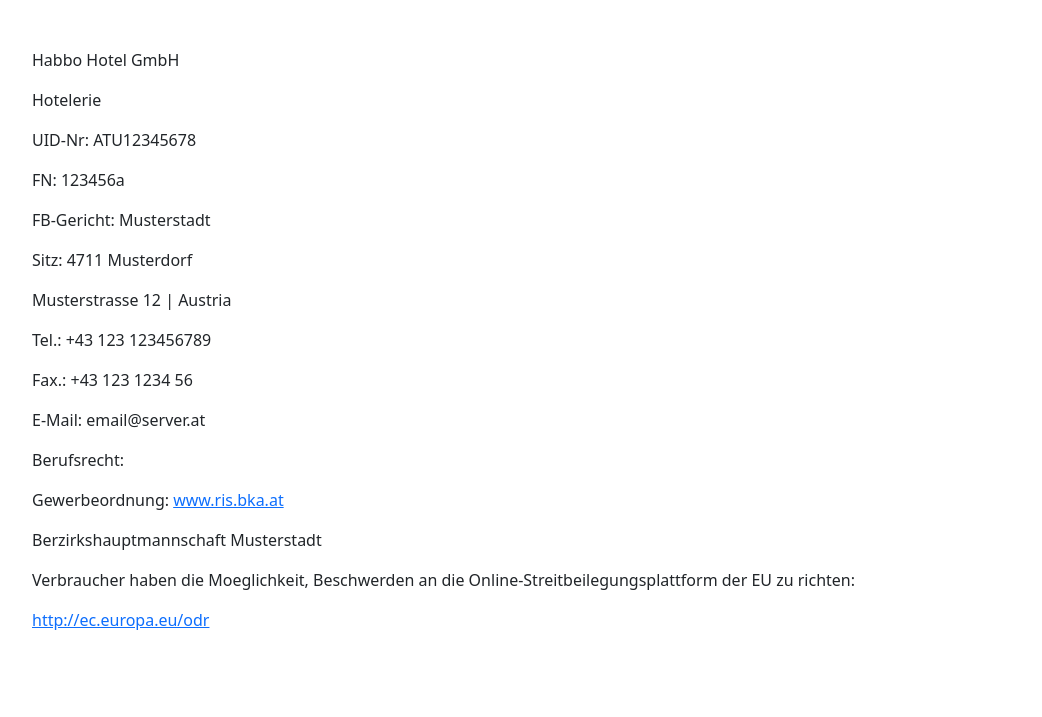
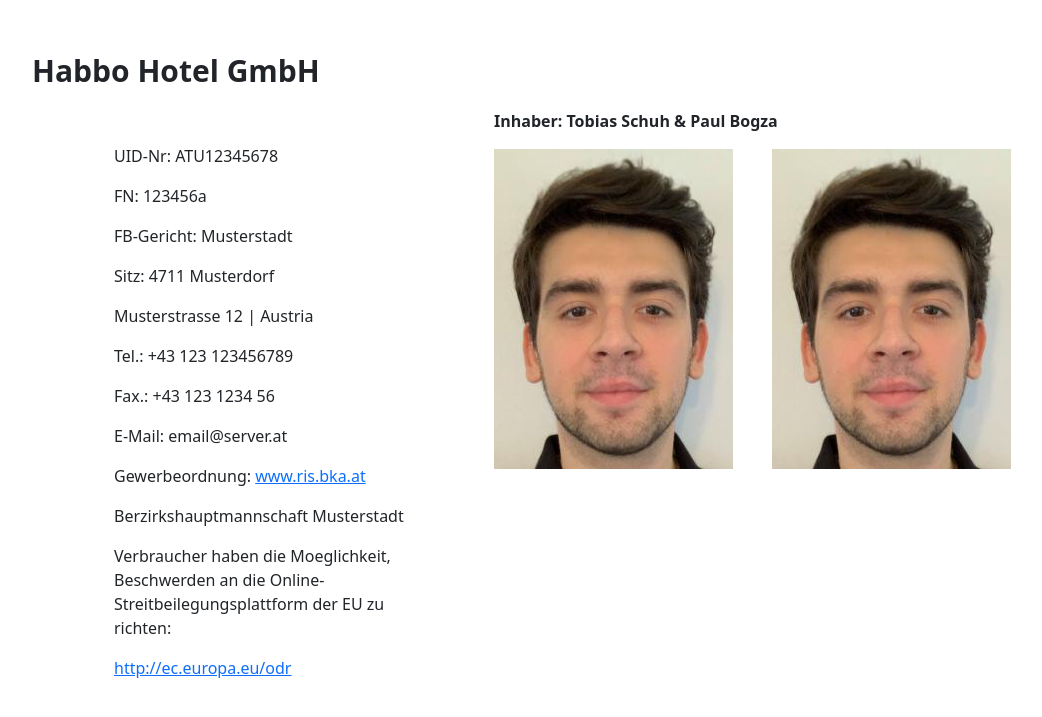
Before and after one commit to PaulFHTW/WebtechWS2022, a PHP site: page /impressum.php in a window 1280 px wide. Shown: the part 56-773 px from the top of the page, without its empty margins (3-1045 px from the left). Run offline with PHP 8.4, Linux system fonts and the light colour scheme.

Commit message:
new file:   project/images/paul.jpeg 	modified:   project/impressum.php 	modified:   project/profil.php 	modified:   project/style/index.css

```diff
--- a/project/impressum.php
+++ b/project/impressum.php
@@ -9,9 +9,10 @@
     <body>
     <?php include 'navigation/navbar.php'; ?><br><br>
 
-        <p class="topic">Habbo Hotel GmbH<p>
-
-        <p>Hotelerie</p>
+        <p class="headline">Habbo Hotel GmbH<p>
+        <div class="container">
+            <div class="row justify-content-start">
+                <div class="col-lg-4">
                     <p>UID-Nr: ATU12345678</p>
                     <p>FN: 123456a</p>
                     <p>FB-Gericht: Musterstadt</p>
@@ -20,11 +21,20 @@
                     <p>Tel.: +43 123 123456789</p>
                     <p>Fax.: +43 123 1234 56</p>
                     <p>E-Mail: email@server.at</p>
-        <p>Berufsrecht:</p>
                     <p>Gewerbeordnung: <a href="www.ris.bka.at">www.ris.bka.at</a></p>
                     <p>Berzirkshauptmannschaft Musterstadt</p>
                     <p>Verbraucher haben die Moeglichkeit,
                         Beschwerden an die Online-Streitbeilegungsplattform der EU zu richten:</p>
                     <p><a href="http://ec.europa.eu/odr">http://ec.europa.eu/odr</a></p>
+                </div>
+                <div class="col-lg-8">
+                    <p style="font-weight: bold">Inhaber: Tobias Schuh & Paul Bogza</p>
+                    <img src="images/paul.jpeg" class="imp-img">
+                    <img src="images/paul.jpeg" class="imp-img">
+                </div>
+            </div>
+        </div>
+
+
         <script src="https://cdn.jsdelivr.net/npm/bootstrap@5.2.2/dist/js/bootstrap.bundle.min.js" integrity="sha384-OERcA2EqjJCMA+/3y+gxIOqMEjwtxJY7qPCqsdltbNJuaOe923+mo//f6V8Qbsw3" crossorigin="anonymous"></script>
 </html>
--- a/project/profil.php
+++ b/project/profil.php
@@ -71,8 +71,6 @@
     else{
         $reservierungErr = "Sie haben noch keine Reservierungen!";
     }
-
-
 ?>
 
 <div class="container">
--- a/project/style/index.css
+++ b/project/style/index.css
@@ -58,3 +58,11 @@ p{
     margin-top: 15px;
     padding: 15px;
 }
+
+.imp-img{
+    margin-left: 35px;
+}
+
+.col-lg-4{
+    padding-top: 35px;
+}
```
Also changed, not shown: project/images/paul.jpeg (added). Lines whose indentation alone changed are shown as unchanged.
